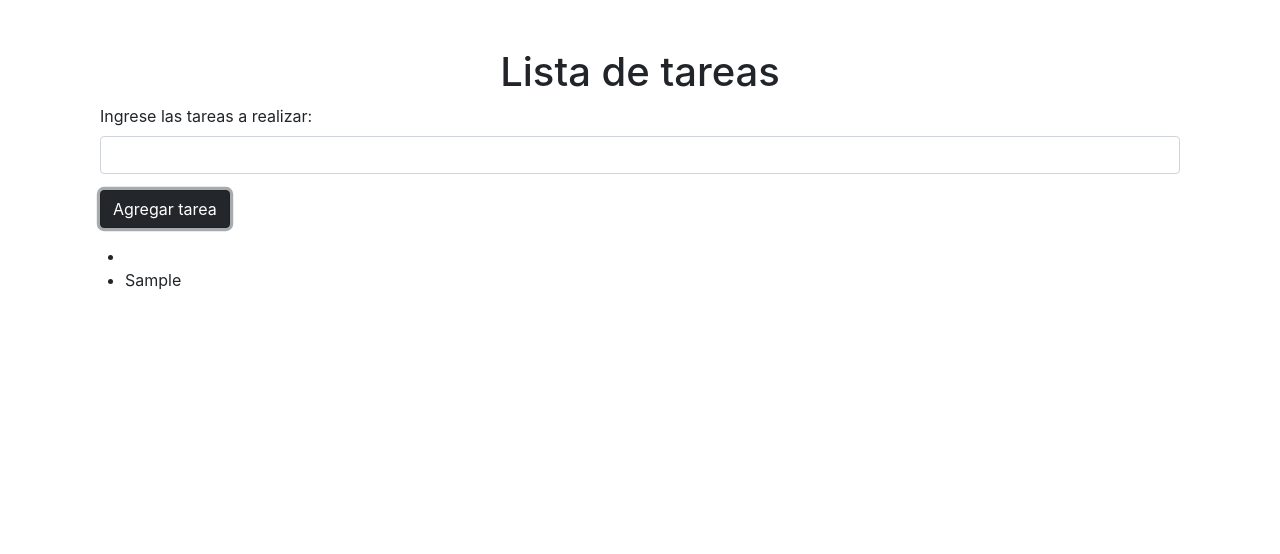
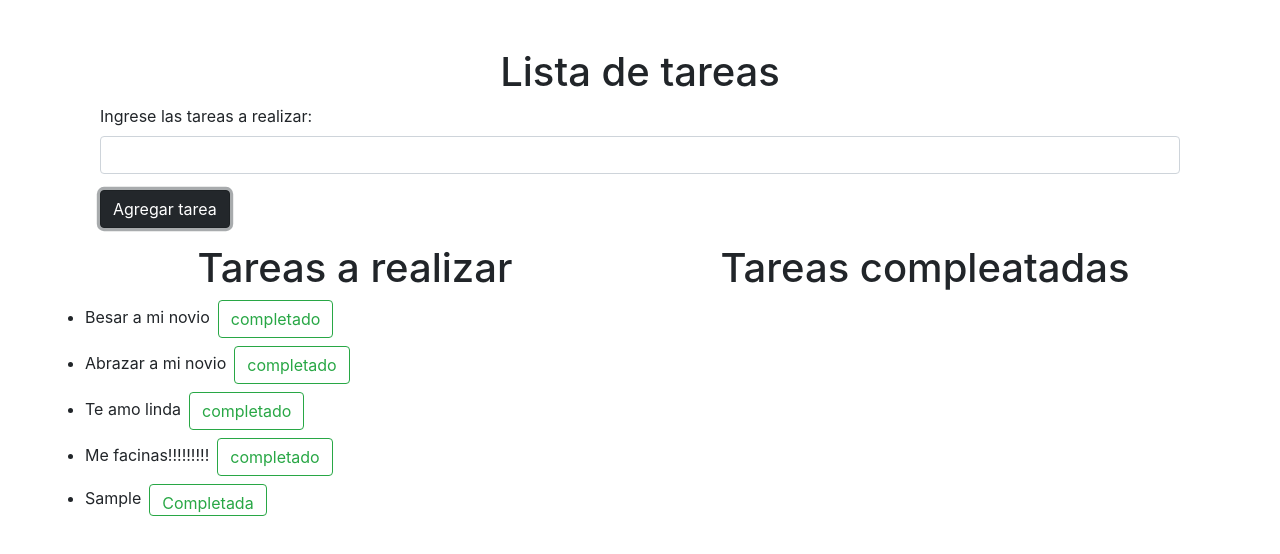
Before and after one commit to bue221/Aplicacion-to-do-list, a plain HTML site: page index.html in a window 1280 px wide. Both pictures are taken after typing "Sample" into the empty fields and a click on the button "Agregar tarea". Drawn offline with nearby package versions, Linux system fonts and the light colour scheme.

Commit message:
second version to app

```diff
--- a/index.html
+++ b/index.html
@@ -25,12 +25,21 @@
             <input type="text" id="Tarea" class="form-control mb-3">
             <button type="submit" class="btn btn-dark" onclick=nuevatarea()>Agregar tarea</button>
         </div>
+        <div class="row">
+            <ul id="contenedor" class="col-6">
+                <h1 class="text-center">Tareas a realizar</h1>
+                <li class="mb-2">Besar a mi novio<button class="btn btn-outline-success ml-2">completado</button></li>
+                <li class="mb-2">Abrazar a mi novio<button class="btn btn-outline-success ml-2">completado</button></li>
+                <li class="mb-2">Te amo linda<button class="btn btn-outline-success ml-2">completado</button></li>
+                <li class="mb-2">Me facinas!!!!!!!!!<button class="btn btn-outline-success ml-2">completado</button></li>
+            </ul>
 
-        <ul id="contenedor">
-            <li>
+            <ul id="completado" class="col-6">
+                <h1 class="text-center">Tareas compleatadas</h1>
 
-            </li>
-        </ul>
+            </ul>
+        </div>
+
     </div>
     <script src="script.js"></script>
 </body>
--- a/script.js
+++ b/script.js
@@ -1,25 +1,57 @@
-
-
+//funcion general
 function nuevatarea() {
 
     //variables
-    var tarea = document.getElementById("Tarea");
-    var lista = document.getElementById("contenedor");
-    var valor = tarea.value;
+    tarea = document.getElementById("Tarea");
+    lista = document.getElementById("contenedor");
+    valor = tarea.value;
+    btn = document.createElement("button");
 
-
-    if (valor == ""){
-        tarea.setAttribute("placeholder","Ingrese un dato valido");
-        tarea.className="bg-danger";
+    if (valor == "") {
+        tarea.setAttribute("placeholder", "Ingrese un dato valido");
+        tarea.className = "form-control mb-3 is-invalid";
         return false;
     }
+    function quitar(){
+        this.className = "form-control mb-3"
+        this.placeholder = "Ingrese un dato"
+    }
+    tarea.addEventListener("click",quitar)
 
     nueva = document.createElement("li");
+    btn.className = "btn btn-outline-success ml-2 ";
+    btn.style.height = "2rem"
+    btn.innerHTML = "Completada";
     contenido = document.createTextNode(valor);
+    nueva.className = "mb-2"
     nueva.appendChild(contenido);
+    nueva.appendChild(btn);
     lista.appendChild(nueva);
+    tarea.value = "";
 
 
 
-    tarea.value = "";
+    //borra la tarea indicada
+    function borrar(){
+
+        elemento = this.parentNode;
+        this.parentNode.removeChild(this);
+        i = elemento.innerHTML;
+        elemento.value = i;
+        completado = document.createTextNode(i);
+        //alert(i)
+        elemento.parentNode.removeChild(elemento);
+
+        //añadir a tareas
+        contenedor2 = document.getElementById("completado");
+        lista2 = document.createElement("li");
+        lista2.appendChild(completado);
+        contenedor2.appendChild(lista2);
+
+    }
+
+    btn.addEventListener("click",borrar);
+
+
+
 }
```
